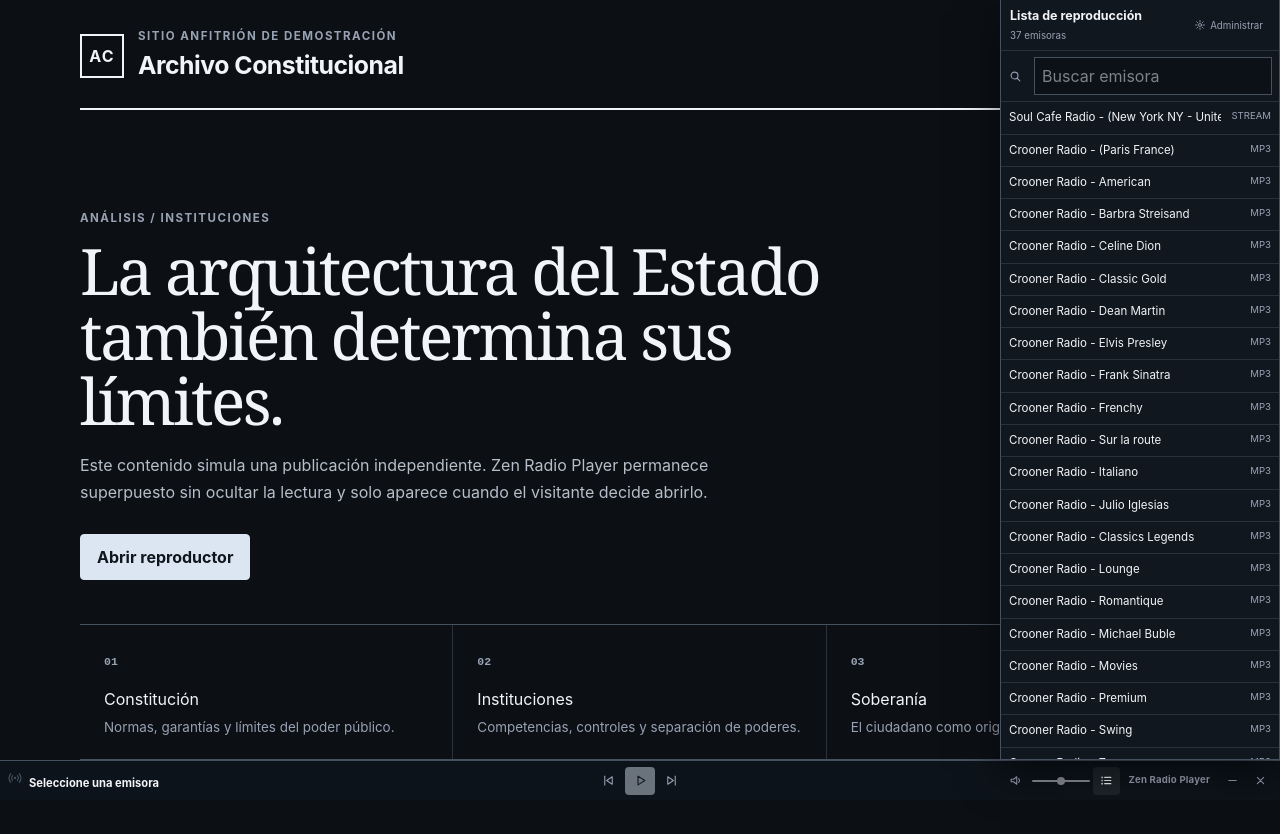
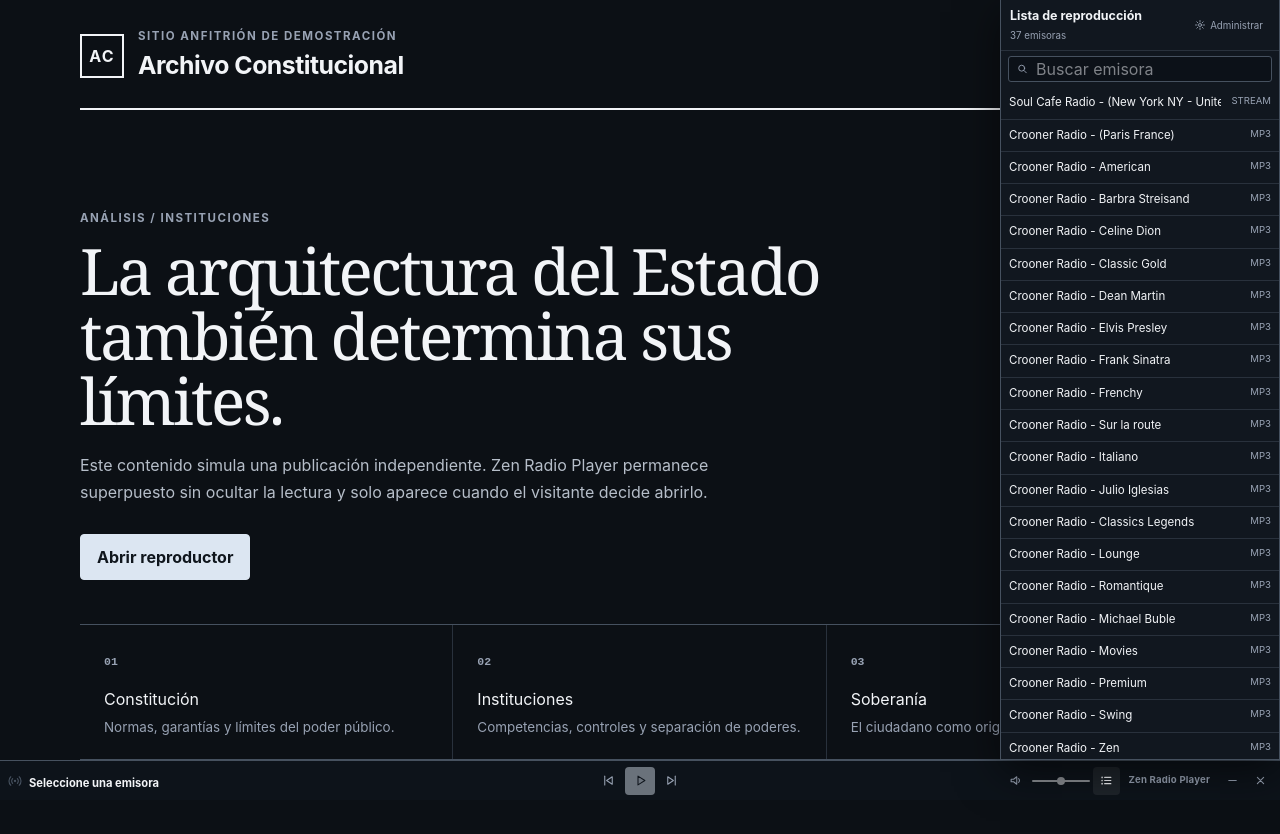
Before and after one commit to devMod3/zen-radio-player, a Next.js app: page / in a window 1280 px wide. Both pictures are taken after a click on the button "Abrir reproductor". Shown: the top 834 px of the page. Built offline with nearby package versions, Linux system fonts and the light colour scheme; no server answers.

Commit message:
Polish player alignment and playlist search

```diff
--- a/app/components/ZenRadioPlayer.tsx
+++ b/app/components/ZenRadioPlayer.tsx
@@ -190,10 +190,10 @@ export default function ZenRadioPlayer({ playlistEndpoint = "/api/playlist" }: Z
         {aboutOpen && <aside id="zen-radio-about" className="about-card" aria-label="Acerca de Zen Radio Player">
           <button className="about-close" onClick={() => setAboutOpen(false)} aria-label="Cerrar información"><Icon name="close" /></button>
           <header className="about-card-header"><div className="about-brand"><small>APLICACIÓN</small><strong>Zen Radio Player</strong></div><span className="about-version">Versión {APP_VERSION}</span></header>
-          <section className="about-section"><small>PROPÓSITO</small><p><strong>Zen Radio Player</strong> es un reproductor web diseñado para integrarse con cualquier sitio. Permanece en primer plano sin ocultar su contenido: la lista puede cerrarse, la barra puede minimizarse y el reproductor puede cerrarse por completo.</p></section>
+          <section className="about-section"><small>PROPÓSITO</small><p><strong>Zen Radio Player</strong> es un reproductor web diseñado para integrarse con cualquier sitio.</p></section>
           <footer className="about-footer"><span className="creator-credit">Creado por: <a href="https://github.com/devMod3" target="_blank" rel="noreferrer">devMod3</a></span><a className="sponsor-link" href="https://movimientoc40.com" target="_blank" rel="noreferrer">Sponsor</a></footer>
         </aside>}
-        {playlistOpen && <aside className="playlist-panel"><div className="playlist-header"><div><strong>Lista de reproducción</strong><span>{visibleStations.length} emisoras</span></div>{adminMode && <div className="playlist-access"><button onClick={() => window.open("http://127.0.0.1:4174", "zen-radio-admin")}><Icon name="settings" /><span>Administrar</span></button></div>}</div><label className="search-field"><Icon name="search" /><input value={query} onChange={(event) => setQuery(event.target.value)} placeholder="Buscar emisora" /></label><div className="station-list">{visibleStations.map((station) => <button key={station.id} className={selected?.id === station.id ? "selected" : ""} onClick={() => void selectStation(station)} title={station.name}><span>{station.name}</span><small>{station.type}</small></button>)}</div></aside>}
+        {playlistOpen && <aside className="playlist-panel"><div className="playlist-header"><div><strong>Lista de reproducción</strong><span>{visibleStations.length} emisoras</span></div>{adminMode && <div className="playlist-access"><button onClick={() => window.open("http://127.0.0.1:4174", "zen-radio-admin")}><Icon name="settings" /><span>Administrar</span></button></div>}</div><label className="search-field"><Icon name="search" /><input aria-label="Buscar emisora" value={query} onChange={(event) => setQuery(event.target.value)} placeholder="Buscar emisora" /></label><div className="station-list">{visibleStations.map((station) => <button key={station.id} className={selected?.id === station.id ? "selected" : ""} onClick={() => void selectStation(station)} title={station.name}><span>{station.name}</span><small>{station.type}</small></button>)}</div></aside>}
 
         <div className="player-bar">
           <div className="station-identity"><span className={`broadcast-status ${playback === "PLAYING" ? "active" : ""}`}><Icon name="broadcast" /></span><div className="station-scroll"><strong>{selected?.name || "Seleccione una emisora"}</strong></div></div>
--- a/app/player.css
+++ b/app/player.css
@@ -34,16 +34,17 @@
 
 .player-system { position:fixed; inset:0; z-index:2147483000; pointer-events:none; }
 .player-bar { position:absolute; z-index:2; left:0; right:0; bottom:0; min-height:var(--zen-bar-height); height:var(--zen-bar-height); display:grid; grid-template-columns:minmax(110px,1fr) auto minmax(190px,1fr); align-items:center; gap:7px; padding:3px 6px max(3px,env(safe-area-inset-bottom,0px)); color:var(--zen-ink); border-top:1px solid var(--zen-line-strong); background:var(--zen-bar); box-shadow:none; pointer-events:auto; }
-.station-identity { min-width:0; display:grid; grid-template-columns:18px minmax(0,1fr); align-items:center; gap:5px; }
+.player-bar>* { align-self:center; }
+.station-identity { min-width:0; height:28px; display:grid; grid-template-columns:18px minmax(0,1fr); align-items:center; gap:5px; }
 .station-scroll { min-width:0; overflow:hidden; white-space:nowrap; }
 .station-scroll strong { display:inline-block; min-width:max-content; color:var(--zen-ink); font-size:.7rem; font-weight:650; }
 .station-scroll:hover strong { animation:zen-station-marquee 7s linear infinite alternate; }
 @keyframes zen-station-marquee { to { transform:translateX(calc(-100% + 110px)); } }
-.broadcast-status { width:18px; height:18px; display:inline-flex!important; align-items:center; justify-content:center; align-self:center; margin:0!important; padding:0; color:var(--zen-line-strong); font-size:0!important; line-height:0; transform:translateY(-3px); overflow:visible!important; }
+.broadcast-status { width:18px; height:18px; display:inline-flex!important; align-items:center; justify-content:center; align-self:center; margin:0!important; padding:0; color:var(--zen-line-strong); font-size:0!important; line-height:0; transform:none; overflow:visible!important; }
 .broadcast-status .ui-icon { width:16px; height:16px; }
 .broadcast-status.active { color:var(--zen-live); }
 
-.transport-controls,.player-tools { display:flex; align-items:center; gap:1px; }
+.transport-controls,.player-tools { height:28px; display:flex; align-items:center; gap:1px; }
 .transport-controls { gap:3px; }
 .transport-controls button,.player-tools>button { min-height:28px; height:28px; display:flex; align-items:center; gap:6px; padding:3px 6px; color:var(--zen-muted); border:0; border-radius:4px; background:transparent; font-size:.68rem; font-weight:650; transition:color 120ms ease,background-color 120ms ease; }
 .transport-controls button:hover,.player-tools>button:hover,.player-tools>button.active { color:var(--zen-ink); background:var(--zen-control-hover); }
@@ -52,8 +53,8 @@
 .transport-controls .play-control:hover { color:var(--zen-on-accent); background:var(--zen-accent-strong); }
 .player-tools { justify-content:flex-end; }
 .player-tools>button span { font-size:.62rem; }
-.volume-control { display:flex; align-items:center; gap:5px; padding:0 2px; color:var(--zen-muted); }
-.volume-control input { width:58px; height:14px; margin:0; appearance:none; -webkit-appearance:none; background:transparent; cursor:pointer; }
+.volume-control { height:28px; display:flex; align-items:center; gap:5px; padding:0 2px; color:var(--zen-muted); }
+.volume-control input { width:58px; height:14px; display:block; margin:0; appearance:none; -webkit-appearance:none; background:transparent; cursor:pointer; }
 .volume-control input::-webkit-slider-runnable-track { height:2px; border-radius:2px; background:var(--zen-ink); opacity:.55; }
 .volume-control input::-webkit-slider-thumb { width:8px; height:8px; margin-top:-3px; appearance:none; -webkit-appearance:none; border:0; border-radius:50%; background:var(--zen-ink); box-shadow:none; }
 .volume-control input::-moz-range-track { height:2px; border:0; border-radius:2px; background:var(--zen-line-strong); }
@@ -72,8 +73,9 @@
 .playlist-access>button { height:25px; display:flex; align-items:center; gap:4px; padding:3px 7px; color:var(--zen-muted); border:0; border-radius:4px; background:transparent; font-size:.6rem; }
 .playlist-access>button:hover { color:var(--zen-ink); background:var(--zen-control-hover); }
 .playlist-access .ui-icon { width:12px; height:12px; }
-.search-field { flex:0 0 auto; padding:6px 7px; display:grid; grid-template-columns:18px minmax(0,1fr); align-items:center; gap:8px; color:var(--zen-muted); border-bottom:1px solid var(--zen-line); }
-.search-field input { min-width:0; padding:6px 7px; color:var(--zen-ink); border:1px solid var(--zen-line-strong); background:var(--zen-input); }
+.search-field { position:relative; flex:0 0 auto; display:block; margin:5px 7px; padding:0; color:var(--zen-muted); }
+.search-field .ui-icon { position:absolute; z-index:1; top:50%; left:8px; width:13px; height:13px; transform:translateY(-50%); pointer-events:none; }
+.search-field input { width:100%; min-width:0; height:26px; display:block; padding:3px 7px 3px 27px; color:var(--zen-ink); border:1px solid var(--zen-line-strong); border-radius:3px; background:var(--zen-input); }
 .station-list { min-height:0; flex:1 1 auto; overflow-y:auto; overscroll-behavior:contain; }
 .station-list button { width:100%; min-width:0; display:grid; grid-template-columns:minmax(0,1fr) auto; gap:10px; padding:7px 8px; color:var(--zen-ink); border:0; border-bottom:1px solid var(--zen-line); background:transparent; text-align:left; }
 .station-list button:hover { background:var(--zen-hover); }
@@ -93,11 +95,10 @@
 .about-section { padding:13px 14px 14px; }
 .about-section p { margin:8px 0 0; color:var(--zen-copy); font-size:.7rem; line-height:1.55; }
 .about-section p strong { color:var(--zen-ink); font-weight:650; }
-.about-footer { display:flex; align-items:center; justify-content:space-between; gap:12px; padding:10px 14px; border-top:1px solid var(--zen-line); color:var(--zen-muted); background:var(--zen-sub); font-size:.62rem; }
+.about-footer { display:flex; align-items:center; justify-content:flex-start; gap:10px; padding:10px 14px; border-top:1px solid var(--zen-line); color:var(--zen-muted); background:var(--zen-sub); font-size:.62rem; }
 .creator-credit { color:var(--zen-muted); }
-.creator-credit a,.about-footer .sponsor-link { color:var(--zen-ink); text-decoration:none; cursor:pointer; transition:color 120ms ease,filter 120ms ease; }
+.creator-credit a,.about-footer .sponsor-link { color:var(--zen-ink); font-weight:650; letter-spacing:.02em; text-decoration:none; cursor:pointer; transition:color 120ms ease,filter 120ms ease; }
 .creator-credit a:hover,.creator-credit a:focus-visible,.about-footer .sponsor-link:hover,.about-footer .sponsor-link:focus-visible { color:var(--zen-accent-strong); text-decoration:none; filter:brightness(1.15); }
-.about-footer .sponsor-link { font-weight:700; letter-spacing:.04em; }
 .about-close { position:absolute; z-index:1; top:8px; right:8px; display:grid; place-items:center; width:26px; height:26px; padding:0; color:var(--zen-muted); border:0; border-radius:4px; background:transparent; }
 .about-close:hover { color:var(--zen-ink); background:var(--zen-control-hover); }
 
```
Also changed, not shown: 1 other file (tests, documents, lock files or other folders).
